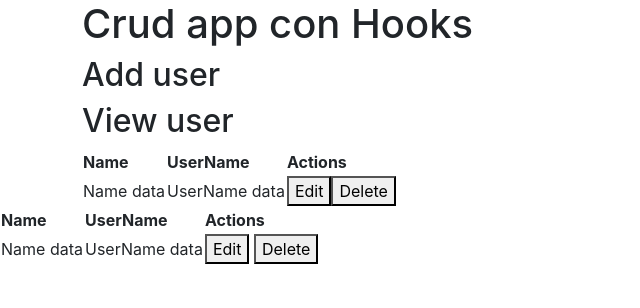
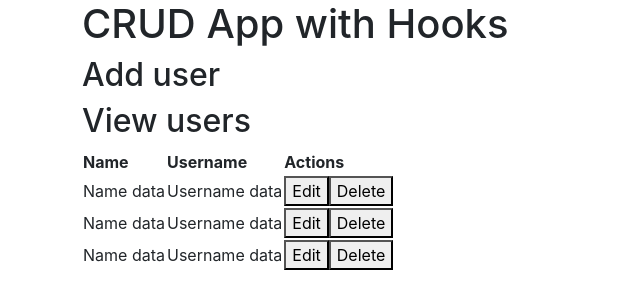
Before and after one commit to IgnacioArmandUgon/crud-react, a React (Create React App) app: page / in a window 1280 px wide. Shown: the top 308 px of the page, without its empty margins (0-640 px from the left). Built offline with nearby package versions, Linux system fonts and the light colour scheme.

Commit message:
Implementado uuidv4 para IDs unicas

```diff
--- a/public/index.html
+++ b/public/index.html
@@ -40,26 +40,6 @@
       To create a production bundle, use `npm run build` or `yarn build`.
     -->
 
-    <table>
-        <thead>
-            <tr>
-                <th>Name</th>
-                <th>UserName</th>
-                <th>Actions</th>
-            </tr>
-
-        </thead>
-        <tbody>
-            <tr>
-                <td>Name data</td>
-                <td>UserName data</td>
-                <td>
-                    <button className="button muted-button">Edit</button>
-                    <button className="button muted-button">Delete</button>
-                </td>
-            </tr>
-        </tbody>
-    </table>
 </body>
 
 </html>
--- a/src/App.js
+++ b/src/App.js
@@ -1,17 +1,27 @@
-import React from "react";
+import React, {useState} from "react";
 import UserTable from "./componentes/UserTable";
+import {v4 as uuidv4} from 'uuid';
 
 const App = () => {
+  const usersData = [
+    { id: uuidv4, name: 'Tania', username: 'floppydiskette' },
+    { id: uuidv4, name: 'Craig', username: 'siliconeidolon' },
+    { id: uuidv4, name: 'Ben', username: 'benisphere' },
+  ]
+
+  const [users, setUsers] = useState(usersData)
+
+
     return (
       <div className="container">
-          <h1>Crud app con Hooks</h1>
+      <h1>CRUD App with Hooks</h1>
       <div className="flex-row">
         <div className="flex-large">
           <h2>Add user</h2>
         </div>
         <div className="flex-large">
-              <h2>View user</h2>
-              <UserTable/>
+          <h2>View users</h2>
+          <UserTable users={users}/>
         </div>
       </div>
     </div>
--- a/src/componentes/UserTable.js
+++ b/src/componentes/UserTable.js
@@ -1,25 +1,29 @@
 import React from "react";
 
-const UserTable = () => {
+const UserTable = (props) => {
     return (
         <table>
     <thead>
       <tr>
         <th>Name</th>
-                <th>UserName</th>
+        <th>Username</th>
         <th>Actions</th>
       </tr>
-
     </thead>
     <tbody>
-            <tr>
+        {
+            props.users.map(user => (
+                <tr key={user.id}>
                     <td>Name data</td>
-                <td>UserName data</td>
+                    <td>Username data</td>
                     <td>
                         <button className="button muted-button">Edit</button>
                         <button className="button muted-button">Delete</button>
                     </td>
                 </tr>
+            ))
+        }
+
     </tbody>
   </table>
      );
```
Lines whose indentation alone changed are shown as unchanged.
